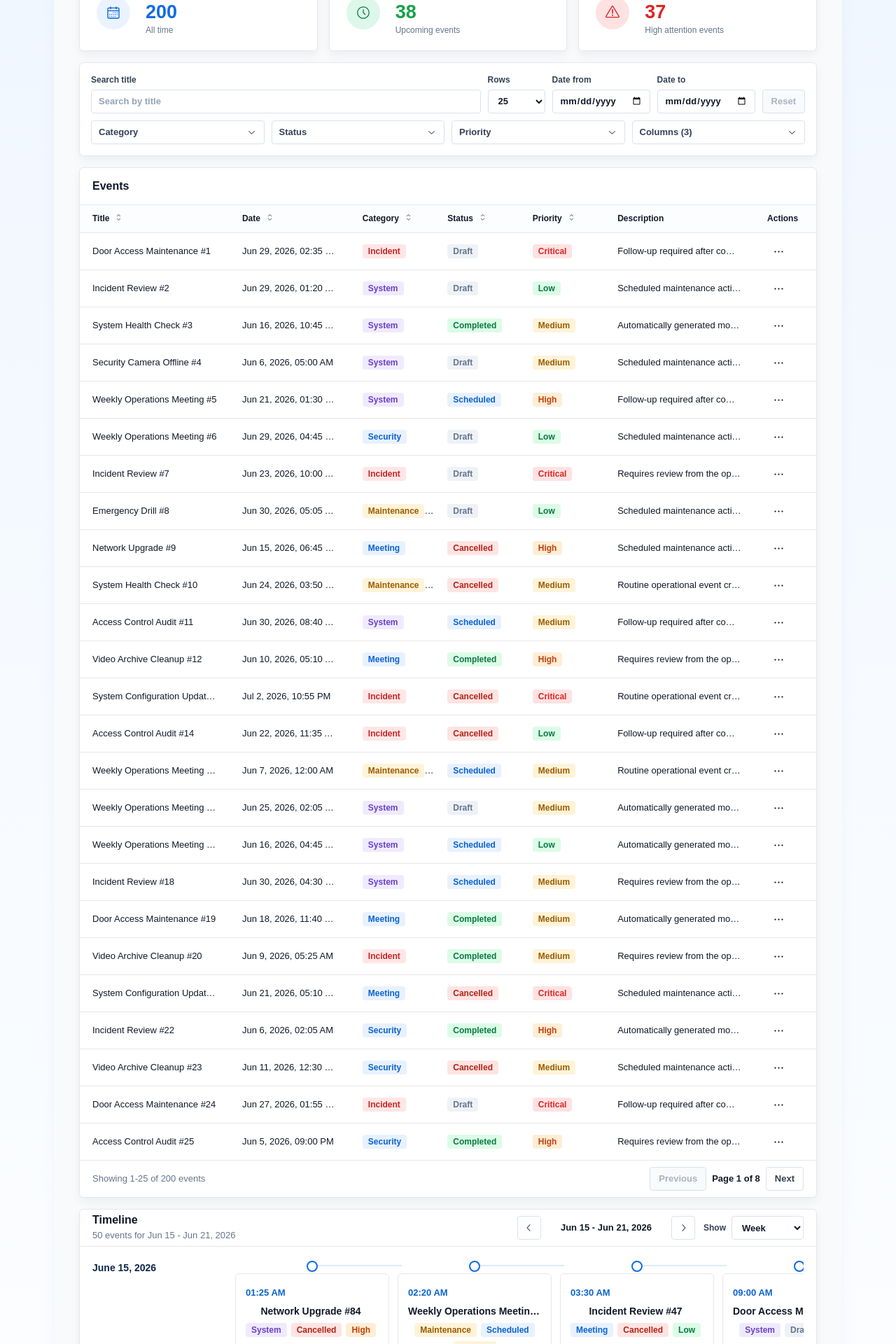
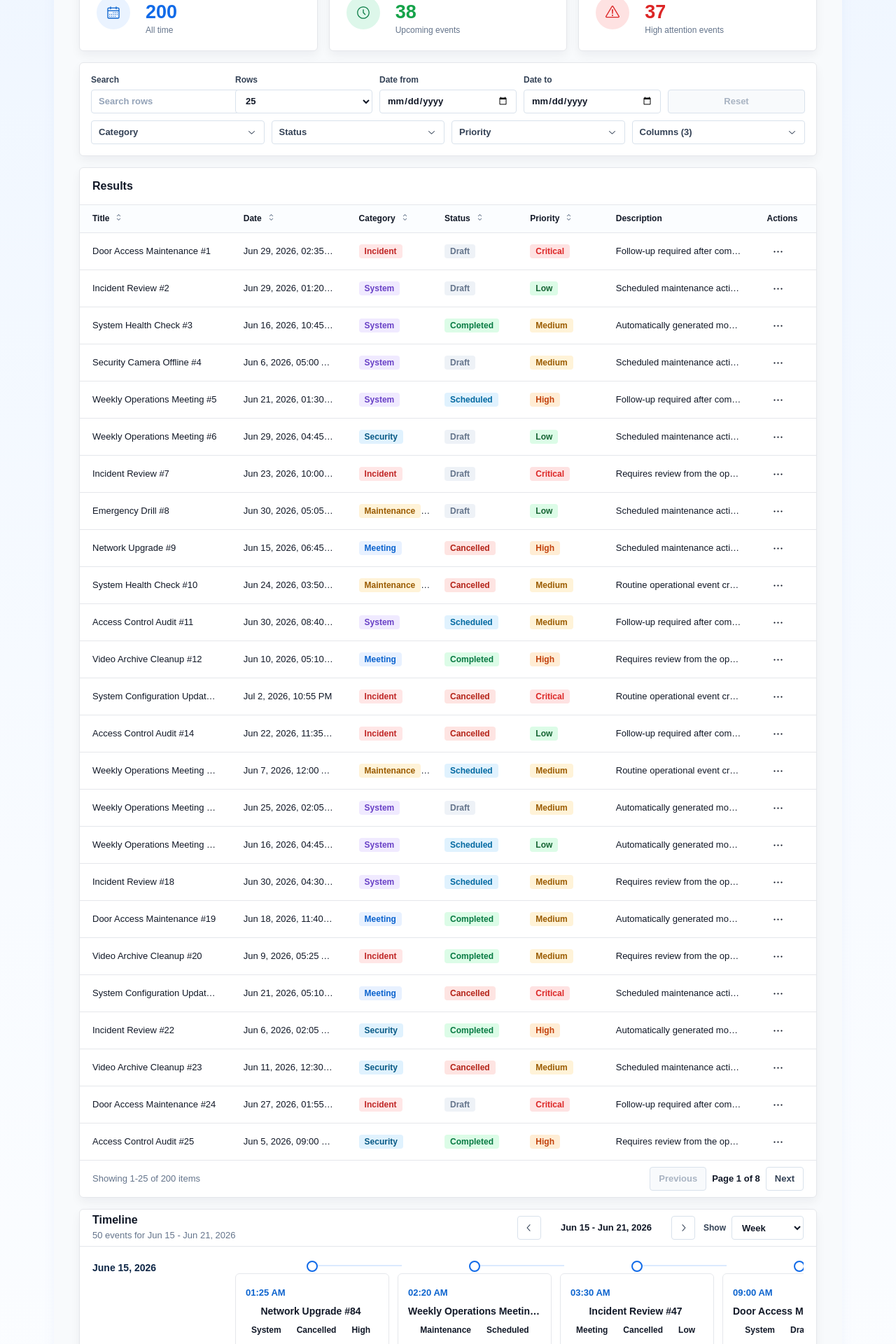
Before and after one commit to petardulovic/Genetec-task, a React (Vite) app: page / in a window 1280 px wide. Shown: the part 180-2100 px from the top of the page at 70% size. Built offline with nearby package versions, Linux system fonts and the light colour scheme.

Commit message:
Refactor: reusable filters and sorting

```diff
--- a/src/components/DataGrid/DataGrid.css
+++ b/src/components/DataGrid/DataGrid.css
@@ -46,7 +46,7 @@
 
 .filter-fields {
 	display: grid;
-	grid-template-columns: minmax(220px, 1fr) 82px 140px 140px auto;
+	grid-template-columns: repeat(auto-fit, minmax(140px, 1fr));
 	gap: 10px;
 	align-items: end;
 }
@@ -287,7 +287,7 @@
 }
 
 .date-column {
-	width: 17%;
+	width: 16%;
 }
 
 .category-column,
@@ -311,66 +311,6 @@
 
 .data-grid tbody tr:last-child td {
 	border-bottom: 0;
-}
-
-.pill {
-	display: inline-flex;
-	align-items: center;
-	min-height: 20px;
-	padding: 0 8px;
-	border-radius: 4px;
-	font-size: 12px;
-	font-weight: 700;
-	line-height: 1;
-}
-
-.security-pill,
-.meeting-pill,
-.scheduled-pill {
-	color: #0b63ce;
-	background: #e8f1ff;
-}
-
-.maintenance-pill,
-.medium-pill {
-	color: #9a5b00;
-	background: #fff3d8;
-}
-
-.system-pill {
-	color: #6941c6;
-	background: #f0eaff;
-}
-
-.incident-pill {
-	color: #c02626;
-	background: #ffe6e6;
-}
-
-.completed-pill,
-.low-pill {
-	color: #087a43;
-	background: #dcfce7;
-}
-
-.draft-pill {
-	color: #64748b;
-	background: #eef2f7;
-}
-
-.cancelled-pill {
-	color: #b42318;
-	background: #fee4e2;
-}
-
-.high-pill {
-	color: #c2410c;
-	background: #ffedd5;
-}
-
-.critical-pill {
-	color: #dc2626;
-	background: #fee2e2;
 }
 
 .table-pagination {
--- a/src/components/DataGrid/DataGrid.tsx
+++ b/src/components/DataGrid/DataGrid.tsx
@@ -1,4 +1,4 @@
-import { useMemo, useState } from "react";
+import { useEffect, useMemo, useRef, useState } from "react";
 
 import type {
 	DataGridColumn,
@@ -8,6 +8,7 @@ import type {
 	PageSize,
 	SortState,
 } from "./DataGrid.types";
+import { ErrorPage } from "@/pages/ErrorPage";
 import { NoResultsFoundPage } from "@/pages/NoResultsFound";
 import { Loader } from "../Loader/Loader";
 import { DataGridTable } from "./DataGridTable";
@@ -17,11 +18,8 @@ import "./DataGrid.css";
 
 const DEFAULT_FILTERS: DataGridFilters = {
 	search: "",
-	statuses: [],
-	priorities: [],
-	categories: [],
-	dateFrom: "",
-	dateTo: "",
+	multiSelect: {},
+	dateRanges: {},
 };
 
 function getColumnValue<T>(
@@ -37,20 +35,7 @@ function getColumnValue<T>(
 	return typeof value === "string" ? value : undefined;
 }
 
-function getFilterColumn<T>(
-	columns: DataGridColumn<T>[],
-	filterKey: NonNullable<DataGridColumn<T>["filterKey"]>,
-) {
-	return columns.find(
-		(column) => column.filterable === true && column.filterKey === filterKey,
-	);
-}
-
-function getUniqueOptions<T>(data: T[], column: DataGridColumn<T> | undefined) {
-	if (!column) {
-		return [];
-	}
-
+function getUniqueOptions<T>(data: T[], column: DataGridColumn<T>) {
 	return Array.from(
 		new Set(
 			data
@@ -58,6 +43,15 @@ function getUniqueOptions<T>(data: T[], column: DataGridColumn<T> | undefined) {
 				.filter(Boolean) as string[],
 		),
 	).sort((first, second) => first.localeCompare(second));
+}
+
+function getFilterColumns<T>(
+	columns: DataGridColumn<T>[],
+	type: NonNullable<DataGridColumn<T>["filter"]>["type"],
+) {
+	return columns.filter(
+		(column) => column.filterable === true && column.filter?.type === type,
+	);
 }
 
 function getDateValue(date?: string) {
@@ -83,10 +77,8 @@ function filterRows<T extends DataGridFilterableRow>(
 	const searchableColumns = columns.filter(
 		(column) => column.searchable === true,
 	);
-	const categoryColumn = getFilterColumn(columns, "categories");
-	const statusColumn = getFilterColumn(columns, "statuses");
-	const priorityColumn = getFilterColumn(columns, "priorities");
-	const dateColumn = getFilterColumn(columns, "date");
+	const multiSelectColumns = getFilterColumns(columns, "multi-select");
+	const dateRangeColumns = getFilterColumns(columns, "date-range");
 
 	return data.filter((row) => {
 		const searchableText = searchableColumns
@@ -94,26 +86,43 @@ function filterRows<T extends DataGridFilterableRow>(
 				String(getColumnValue(row, column.filterAccessor) ?? "").toLowerCase(),
 			)
 			.join(" ");
-		const rowCategory = getColumnValue(row, categoryColumn?.filterAccessor);
-		const rowStatus = getColumnValue(row, statusColumn?.filterAccessor);
-		const rowPriority = getColumnValue(row, priorityColumn?.filterAccessor);
-		const rowDate = getDateValue(
-			getColumnValue(row, dateColumn?.filterAccessor),
-		);
 
-		return (
-			(searchTerm === "" || searchableText.includes(searchTerm)) &&
-			(filters.categories.length === 0 ||
-				(rowCategory !== undefined &&
-					filters.categories.includes(rowCategory))) &&
-			(filters.statuses.length === 0 ||
-				(rowStatus !== undefined && filters.statuses.includes(rowStatus))) &&
-			(filters.priorities.length === 0 ||
-				(rowPriority !== undefined &&
-					filters.priorities.includes(rowPriority))) &&
-			(filters.dateFrom === "" || rowDate >= filters.dateFrom) &&
-			(filters.dateTo === "" || rowDate <= filters.dateTo)
-		);
+		if (searchTerm !== "" && !searchableText.includes(searchTerm)) {
+			return false;
+		}
+
+		for (const column of multiSelectColumns) {
+			const filterKey = column.filter?.key;
+			const selectedValues = filterKey ? filters.multiSelect[filterKey] : [];
+			const rowValue = getColumnValue(row, column.filterAccessor);
+
+			if (
+				selectedValues?.length > 0 &&
+				(rowValue === undefined || !selectedValues.includes(rowValue))
+			) {
+				return false;
+			}
+		}
+
+		for (const column of dateRangeColumns) {
+			const filterKey = column.filter?.key;
+			const range = filterKey ? filters.dateRanges[filterKey] : undefined;
+			const rowDate = getDateValue(getColumnValue(row, column.filterAccessor));
+
+			if (!range) {
+				continue;
+			}
+
+			if (range.from !== "" && rowDate < range.from) {
+				return false;
+			}
+
+			if (range.to !== "" && rowDate > range.to) {
+				return false;
+			}
+		}
+
+		return true;
 	});
 }
 
@@ -127,6 +136,7 @@ export function DataGrid<T extends DataGridFilterableRow>({
 	const [pageSize, setPageSize] = useState<PageSize>(25);
 	const [currentPage, setCurrentPage] = useState(1);
 	const [sortState, setSortState] = useState<SortState>(null);
+	const previousDataIdsRef = useRef(data.map((row) => row.id).join("|"));
 	const [hiddenColumnIds, setHiddenColumnIds] = useState<string[]>(() =>
 		columns
 			.filter((column) => column.visible === false)
@@ -142,30 +152,32 @@ export function DataGrid<T extends DataGridFilterableRow>({
 		canHide: column.enableHiding !== false,
 	}));
 
-	const categoryColumn = useMemo(
-		() => getFilterColumn(columns, "categories"),
-		[columns],
+	const multiSelectFilters = useMemo(
+		() =>
+			getFilterColumns(columns, "multi-select").map((column) => {
+				const filterKey = column.filter?.key ?? column.id;
+
+				return {
+					key: filterKey,
+					label: column.filter?.label ?? column.label,
+					options: getUniqueOptions(data, column),
+					values: filters.multiSelect[filterKey] ?? [],
+				};
+			}),
+		[columns, data, filters.multiSelect],
 	);
-	const statusColumn = useMemo(
-		() => getFilterColumn(columns, "statuses"),
-		[columns],
-	);
-	const priorityColumn = useMemo(
-		() => getFilterColumn(columns, "priorities"),
-		[columns],
-	);
+	const dateRangeFilters = useMemo(
+		() =>
+			getFilterColumns(columns, "date-range").map((column) => {
+				const filterKey = column.filter?.key ?? column.id;
 
-	const categoryOptions = useMemo(
-		() => getUniqueOptions(data, categoryColumn),
-		[data, categoryColumn],
-	);
-	const statusOptions = useMemo(
-		() => getUniqueOptions(data, statusColumn),
-		[data, statusColumn],
-	);
-	const priorityOptions = useMemo(
-		() => getUniqueOptions(data, priorityColumn),
-		[data, priorityColumn],
+				return {
+					key: filterKey,
+					label: column.filter?.label ?? column.label,
+					value: filters.dateRanges[filterKey] ?? { from: "", to: "" },
+				};
+			}),
+		[columns, filters.dateRanges],
 	);
 
 	const filteredData = useMemo(() => {
@@ -181,6 +193,18 @@ export function DataGrid<T extends DataGridFilterableRow>({
 	const safeCurrentPage = Math.min(currentPage, totalPages);
 	const startIndex = (safeCurrentPage - 1) * pageSize;
 	const paginatedData = sortedData.slice(startIndex, startIndex + pageSize);
+
+	useEffect(() => {
+		const nextDataIds = data.map((row) => row.id).join("|");
+
+		if (previousDataIdsRef.current === nextDataIds) {
+			return;
+		}
+
+		previousDataIdsRef.current = nextDataIds;
+		setCurrentPage(1);
+		setSortState(null);
+	}, [data]);
 
 	function handleFiltersChange(nextFilters: DataGridFilters) {
 		setFilters(nextFilters);
@@ -225,11 +249,16 @@ export function DataGrid<T extends DataGridFilterableRow>({
 	}
 
 	if (error) {
-		return <p role="alert">{error}</p>;
+		return <ErrorPage message={error} />;
 	}
 
 	if (data.length === 0) {
-		return <NoResultsFoundPage />;
+		return (
+			<NoResultsFoundPage
+				title="No data found"
+				message="There are no rows to display."
+			/>
+		);
 	}
 
 	return (
@@ -237,9 +266,8 @@ export function DataGrid<T extends DataGridFilterableRow>({
 			<FilterToolbar
 				filters={filters}
 				pageSize={pageSize}
-				categoryOptions={categoryOptions}
-				statusOptions={statusOptions}
-				priorityOptions={priorityOptions}
+				dateRangeFilters={dateRangeFilters}
+				multiSelectFilters={multiSelectFilters}
 				columnOptions={columnVisibilityOptions}
 				onFiltersChange={handleFiltersChange}
 				onPageSizeChange={handlePageSizeChange}
@@ -249,11 +277,14 @@ export function DataGrid<T extends DataGridFilterableRow>({
 
 			<section className="results-panel">
 				<header className="results-heading">
-					<h2>Events</h2>
+					<h2>Results</h2>
 				</header>
 
 				{filteredData.length === 0 ? (
-					<NoResultsFoundPage />
+					<NoResultsFoundPage
+						title="No results found"
+						message="No rows found for the specified filters. Please try changing the search criteria."
+					/>
 				) : (
 					<>
 						<DataGridTable
@@ -267,7 +298,7 @@ export function DataGrid<T extends DataGridFilterableRow>({
 							<p>
 								Showing {startIndex + 1}-
 								{Math.min(startIndex + pageSize, sortedData.length)} of{" "}
-								{sortedData.length} events
+								{sortedData.length} items
 							</p>
 							<div>
 								<button
--- a/src/components/DataGrid/FilterToolbar.tsx
+++ b/src/components/DataGrid/FilterToolbar.tsx
@@ -3,24 +3,23 @@ import { CheckIcon, ChevronDownIcon } from "@radix-ui/react-icons";
 
 import type {
 	ColumnVisibilityOption,
+	DateRangeFilterOption,
 	DataGridFilters,
+	MultiSelectFilterOption,
 	PageSize,
 } from "./DataGrid.types";
 
 type FilterToolbarProps = {
 	filters: DataGridFilters;
 	pageSize: PageSize;
-	categoryOptions: string[];
-	statusOptions: string[];
-	priorityOptions: string[];
+	dateRangeFilters: DateRangeFilterOption[];
+	multiSelectFilters: MultiSelectFilterOption[];
 	columnOptions: ColumnVisibilityOption[];
 	onFiltersChange: (filters: DataGridFilters) => void;
 	onPageSizeChange: (pageSize: PageSize) => void;
 	onColumnVisibilityChange: (columnId: string, isVisible: boolean) => void;
 	onResetFilters: () => void;
 };
-
-type FilterKey = "categories" | "statuses" | "priorities";
 
 const PAGE_SIZE_OPTIONS: PageSize[] = [10, 25, 50, 100];
 
@@ -44,9 +43,8 @@ function getDropdownLabel(label: string, selectedCount: number) {
 export function FilterToolbar({
 	filters,
 	pageSize,
-	categoryOptions,
-	statusOptions,
-	priorityOptions,
+	dateRangeFilters,
+	multiSelectFilters,
 	columnOptions,
 	onFiltersChange,
 	onPageSizeChange,
@@ -55,16 +53,20 @@ export function FilterToolbar({
 }: FilterToolbarProps) {
 	const hasActiveFilters =
 		filters.search.trim() !== "" ||
-		filters.categories.length > 0 ||
-		filters.statuses.length > 0 ||
-		filters.priorities.length > 0 ||
-		filters.dateFrom !== "" ||
-		filters.dateTo !== "";
+		Object.values(filters.multiSelect).some((values) => values.length > 0) ||
+		Object.values(filters.dateRanges).some(
+			(range) => range.from !== "" || range.to !== "",
+		);
 
-	function handleFilterToggle(filterKey: FilterKey, value: string) {
+	function handleFilterToggle(filterKey: string, value: string) {
+		const currentValues = filters.multiSelect[filterKey] ?? [];
+
 		onFiltersChange({
 			...filters,
-			[filterKey]: toggleFilterValue(filters[filterKey], value),
+			multiSelect: {
+				...filters.multiSelect,
+				[filterKey]: toggleFilterValue(currentValues, value),
+			},
 		});
 	}
 
@@ -72,11 +74,11 @@ export function FilterToolbar({
 		<section className="filters-panel" aria-label="Data grid filters">
 			<div className="filter-fields">
 				<label className="filter-control search-control">
-					<span>Search title</span>
+					<span>Search</span>
 					<input
 						type="search"
 						value={filters.search}
-						placeholder="Search by title"
+						placeholder="Search rows"
 						onChange={(event) =>
 							onFiltersChange({
 								...filters,
@@ -92,8 +94,7 @@ export function FilterToolbar({
 						value={pageSize}
 						onChange={(event) =>
 							onPageSizeChange(Number(event.target.value) as PageSize)
-						}
-					>
+						}>
 						{PAGE_SIZE_OPTIONS.map((option) => (
 							<option key={option} value={option}>
 								{option}
@@ -102,59 +103,42 @@ export function FilterToolbar({
 					</select>
 				</label>
 
-				<DatePicker
-					label="Date from"
-					value={filters.dateFrom}
-					onChange={(dateFrom) =>
+				{dateRangeFilters.map((filter) => (
+					<DateRangePicker
+						key={filter.key}
+						label={filter.label}
+						value={filter.value}
+						onChange={(value) =>
 							onFiltersChange({
 								...filters,
-							dateFrom,
+								dateRanges: {
+									...filters.dateRanges,
+									[filter.key]: value,
+								},
 							})
 						}
 					/>
-
-				<DatePicker
-					label="Date to"
-					value={filters.dateTo}
-					onChange={(dateTo) =>
-						onFiltersChange({
-							...filters,
-							dateTo,
-						})
-					}
-				/>
+				))}
 
 				<button
 					type="button"
 					className="clear-filters-button"
 					disabled={!hasActiveFilters}
-					onClick={onResetFilters}
-				>
+					onClick={onResetFilters}>
 					Reset
 				</button>
 			</div>
 
 			<div className="filter-menus">
+				{multiSelectFilters.map((filter) => (
 					<MultiSelectDropdown
-					label="Category"
-					options={categoryOptions}
-					values={filters.categories}
-					onToggle={(value) => handleFilterToggle("categories", value)}
+						key={filter.key}
+						label={filter.label}
+						options={filter.options}
+						values={filter.values}
+						onToggle={(value) => handleFilterToggle(filter.key, value)}
 					/>
-
-				<MultiSelectDropdown
-					label="Status"
-					options={statusOptions}
-					values={filters.statuses}
-					onToggle={(value) => handleFilterToggle("statuses", value)}
-				/>
-
-				<MultiSelectDropdown
-					label="Priority"
-					options={priorityOptions}
-					values={filters.priorities}
-					onToggle={(value) => handleFilterToggle("priorities", value)}
-				/>
+				))}
 
 				<ColumnsDropdown
 					columns={columnOptions}
@@ -165,22 +149,35 @@ export function FilterToolbar({
 	);
 }
 
-type DatePickerProps = {
+type DateRangePickerProps = {
 	label: string;
-	value: string;
-	onChange: (value: string) => void;
+	value: {
+		from: string;
+		to: string;
+	};
+	onChange: (value: { from: string; to: string }) => void;
 };
 
-function DatePicker({ label, value, onChange }: DatePickerProps) {
+function DateRangePicker({ label, value, onChange }: DateRangePickerProps) {
 	return (
+		<>
 			<label className="filter-control">
-			<span>{label}</span>
+				<span>{label} from</span>
 				<input
 					type="date"
-				value={value}
-				onChange={(event) => onChange(event.target.value)}
+					value={value.from}
+					onChange={(event) => onChange({ ...value, from: event.target.value })}
 				/>
 			</label>
+			<label className="filter-control">
+				<span>{label} to</span>
+				<input
+					type="date"
+					value={value.to}
+					onChange={(event) => onChange({ ...value, to: event.target.value })}
+				/>
+			</label>
+		</>
 	);
 }
 
@@ -208,16 +205,14 @@ function MultiSelectDropdown({
 				<DropdownMenu.Content
 					className="filter-menu"
 					align="start"
-					sideOffset={6}
-				>
+					sideOffset={6}>
 					{options.map((option) => (
 						<DropdownMenu.CheckboxItem
 							key={option}
 							className="filter-option"
 							checked={values.includes(option)}
 							onCheckedChange={() => onToggle(option)}
-							onSelect={(event) => event.preventDefault()}
-						>
+							onSelect={(event) => event.preventDefault()}>
 							<span className="option-checkmark" aria-hidden="true">
 								<CheckIcon />
 							</span>
@@ -240,7 +235,9 @@ function ColumnsDropdown({
 	onColumnVisibilityChange,
 }: ColumnsDropdownProps) {
 	const hideableColumns = columns.filter((column) => column.canHide);
-	const visibleCount = hideableColumns.filter((column) => column.isVisible).length;
+	const visibleCount = hideableColumns.filter(
+		(column) => column.isVisible,
+	).length;
 
 	return (
 		<DropdownMenu.Root>
@@ -253,8 +250,7 @@ function ColumnsDropdown({
 				<DropdownMenu.Content
 					className="filter-menu"
 					align="start"
-					sideOffset={6}
-				>
+					sideOffset={6}>
 					{hideableColumns.map((column) => (
 						<DropdownMenu.CheckboxItem
 							key={column.id}
@@ -263,8 +259,7 @@ function ColumnsDropdown({
 							onCheckedChange={(checked) =>
 								onColumnVisibilityChange(column.id, checked === true)
 							}
-							onSelect={(event) => event.preventDefault()}
-						>
+							onSelect={(event) => event.preventDefault()}>
 							<span className="option-checkmark" aria-hidden="true">
 								<CheckIcon />
 							</span>
--- a/src/data/eventColumns.tsx
+++ b/src/data/eventColumns.tsx
@@ -1,5 +1,6 @@
 import { RowActions } from "@/components/DataGrid/RowActions";
 import type { DataGridColumn } from "@/components/DataGrid/DataGrid.types";
+import { Pill } from "@/components/Pill/Pill";
 import type { Event } from "@/types/event";
 
 type GetEventColumnsParams = {
@@ -14,10 +15,6 @@ const priorityRank: Record<Event["priority"], number> = {
 	critical: 4,
 };
 
-function formatLabel(value: string) {
-	return value.charAt(0).toUpperCase() + value.slice(1);
-}
-
 function formatDate(date: string) {
 	return new Intl.DateTimeFormat("en-US", {
 		month: "short",
@@ -26,10 +23,6 @@ function formatDate(date: string) {
 		hour: "2-digit",
 		minute: "2-digit",
 	}).format(new Date(date));
-}
-
-function createPill(value: string) {
-	return <span className={`pill ${value}-pill`}>{formatLabel(value)}</span>;
 }
 
 export function getEventColumns({
@@ -51,7 +44,11 @@ export function getEventColumns({
 			label: "Date",
 			accessor: (event) => formatDate(event.date),
 			filterable: true,
-			filterKey: "date",
+			filter: {
+				type: "date-range",
+				key: "date",
+				label: "Date",
+			},
 			filterAccessor: "date",
 			sortAccessor: "date",
 			sortable: true,
@@ -59,10 +56,14 @@ export function getEventColumns({
 		{
 			id: "category",
 			label: "Category",
-			cell: (event) => createPill(event.category),
+			cell: (event) => <Pill group="category" value={event.category} />,
 			sortable: true,
 			filterable: true,
-			filterKey: "categories",
+			filter: {
+				type: "multi-select",
+				key: "category",
+				label: "Category",
+			},
 			filterAccessor: "category",
 			sortAccessor: "category",
 			enableHiding: false,
@@ -70,20 +71,28 @@ export function getEventColumns({
 		{
 			id: "status",
 			label: "Status",
-			cell: (event) => createPill(event.status),
+			cell: (event) => <Pill group="status" value={event.status} />,
 			sortable: true,
 			filterable: true,
-			filterKey: "statuses",
+			filter: {
+				type: "multi-select",
+				key: "status",
+				label: "Status",
+			},
 			filterAccessor: "status",
 			sortAccessor: "status",
 		},
 		{
 			id: "priority",
 			label: "Priority",
-			cell: (event) => createPill(event.priority),
+			cell: (event) => <Pill group="priority" value={event.priority} />,
 			sortable: true,
 			filterable: true,
-			filterKey: "priorities",
+			filter: {
+				type: "multi-select",
+				key: "priority",
+				label: "Priority",
+			},
 			filterAccessor: "priority",
 			sortAccessor: (event) => priorityRank[event.priority],
 			enableHiding: false,
```
Also changed, not shown: src/components/DataGrid/DataGrid.types.ts (+27 -6 lines), src/components/DataGrid/sorting.ts (+38 -11 lines). Lines whose indentation alone changed are shown as unchanged.
